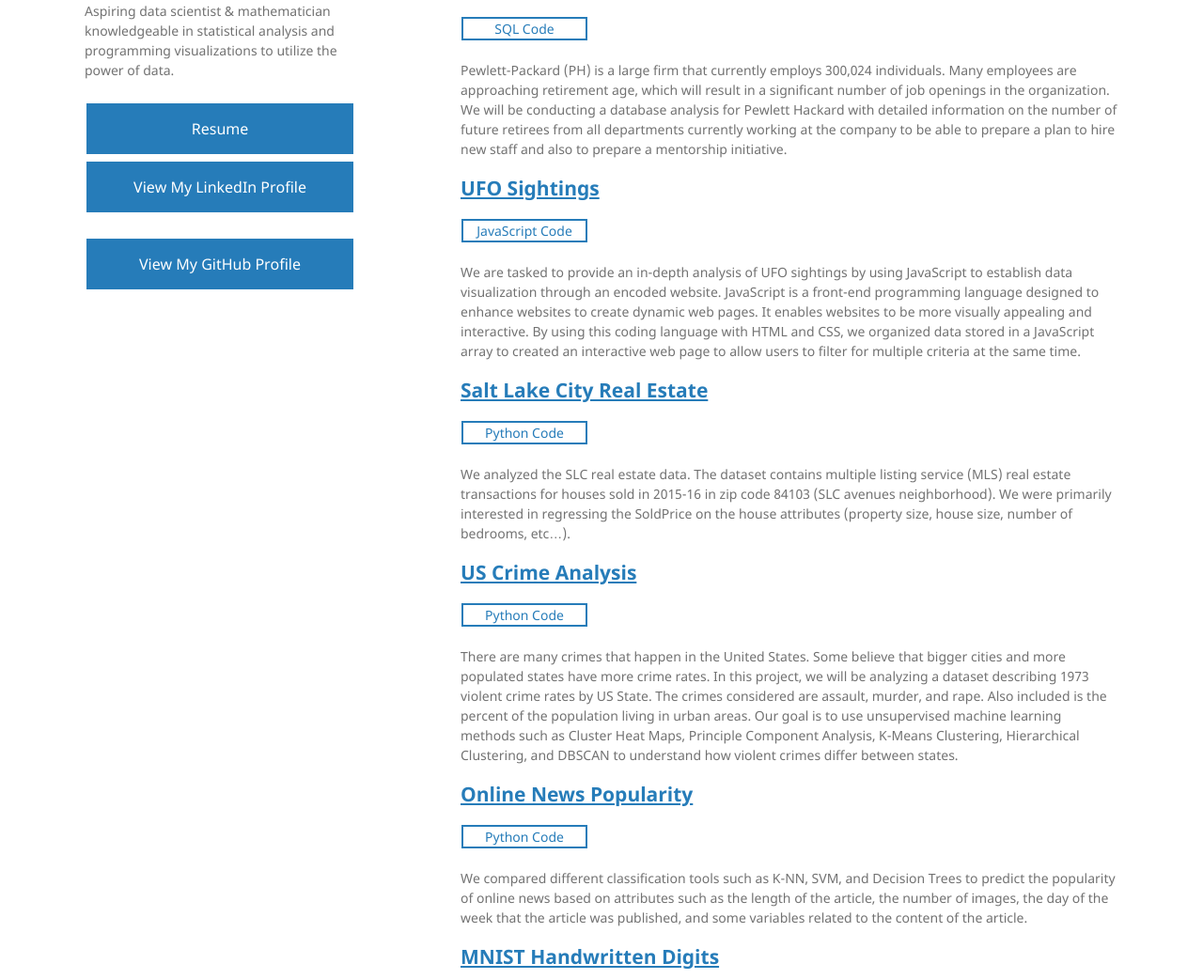
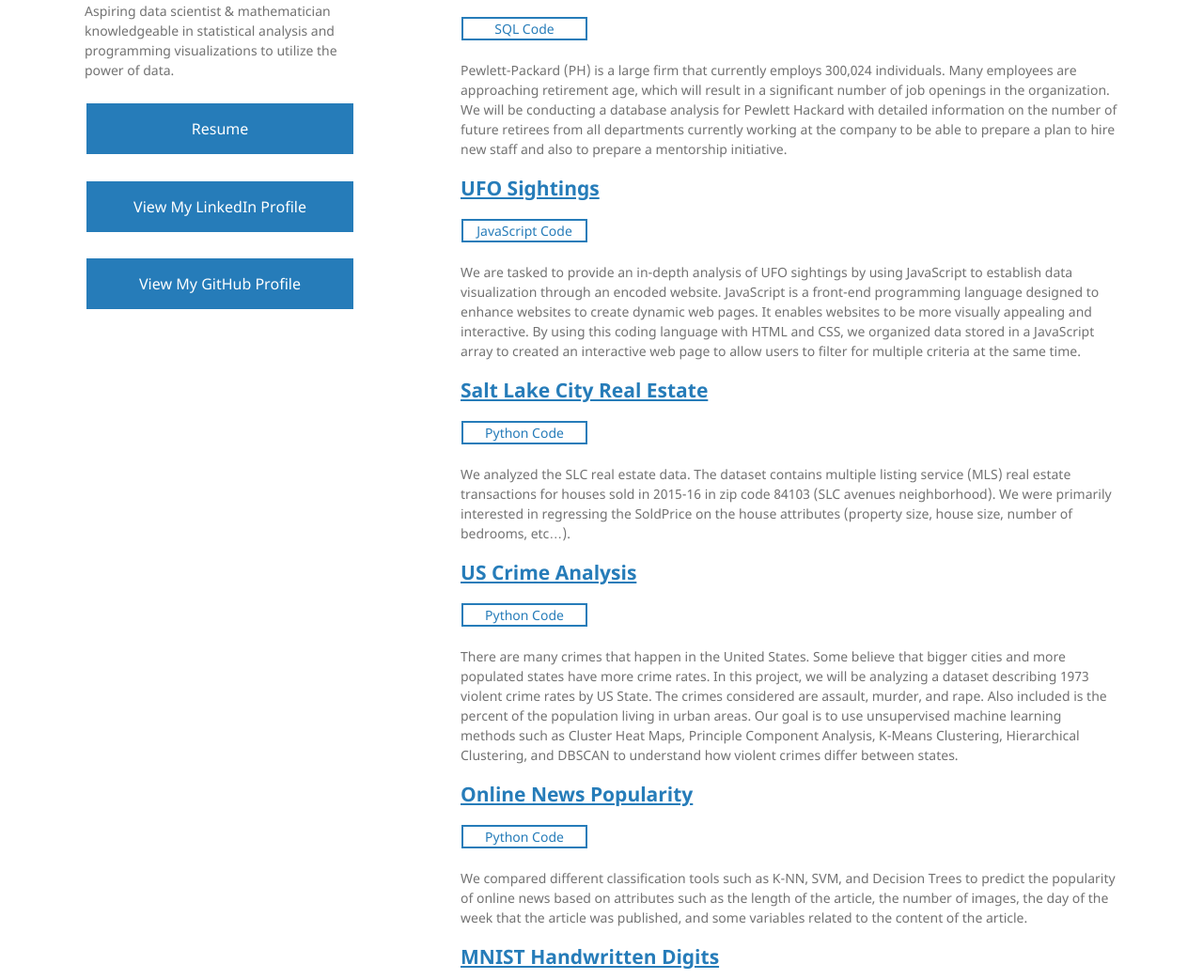
Before and after one commit to dosanity/dosanity.github.io, a Jekyll site: the page built from index.md, in a window 1280 px wide and 1400 px high, scrolled down 270 px. Shown: the part 358-1400 px from the top of the window at 94% size. Built offline with Jekyll 4.4.1, drawn with Linux system fonts in a browser that asks for light colours; our own code applies the rules of GitHub Pages for plain Markdown files.

Commit message:
fix spacing

```diff
--- a/_config.yml
+++ b/_config.yml
@@ -9,6 +9,9 @@
   <br><br>
 
   <a href="/pdf/AnthonyDo_Resume.pdf" class="button">Resume</a>
+
+  <br><br>
+
   <a href="https://www.linkedin.com/in/dosanity/" class="button">View My LinkedIn Profile</a>
 
 google_analytics:
--- a/_sass/jekyll-theme-minimal.scss
+++ b/_sass/jekyll-theme-minimal.scss
@@ -81,7 +81,6 @@
 a {
   color:#267CB9;
   text-decoration:none;
-  text-align:center;
 }
 
 a:hover, a:focus {
```
